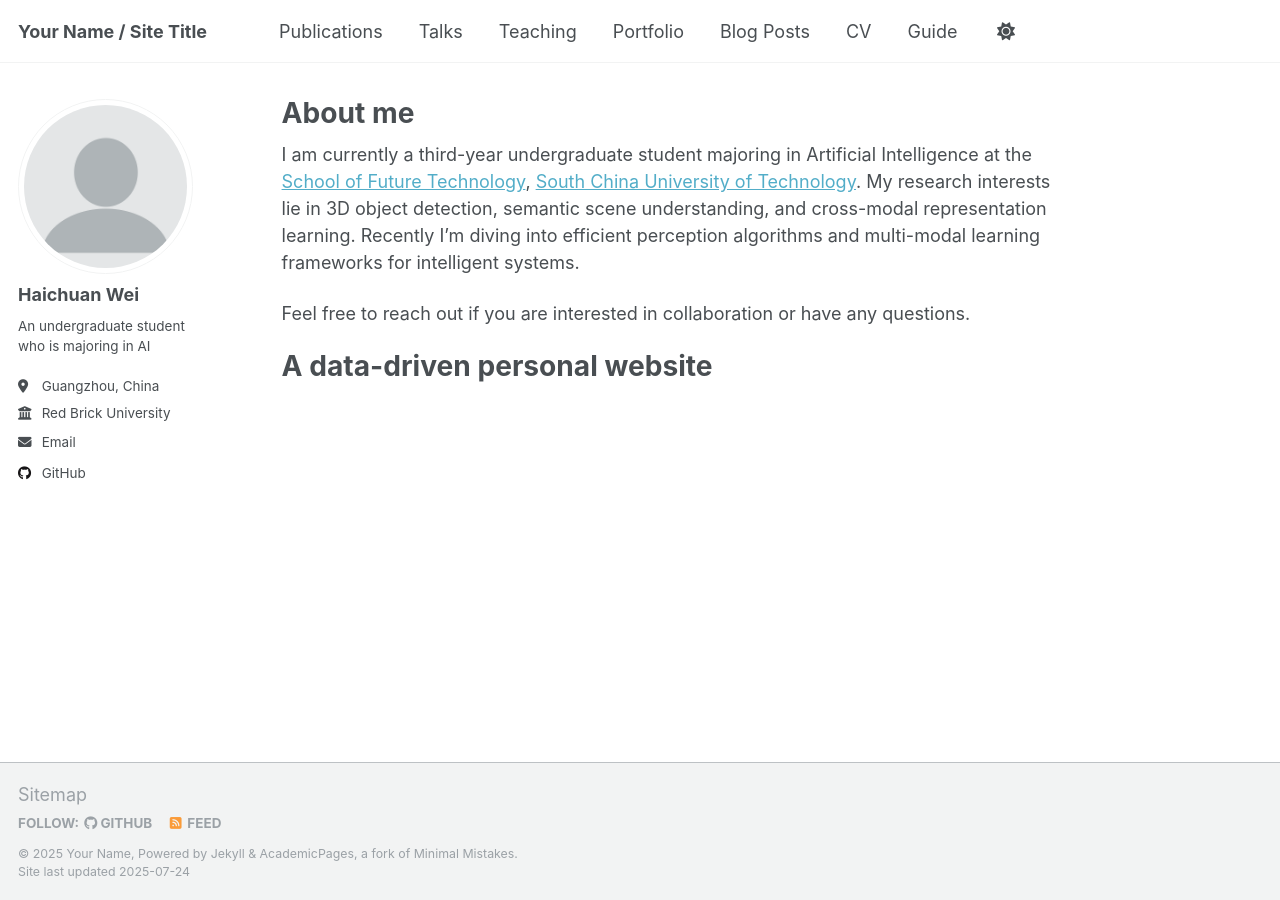
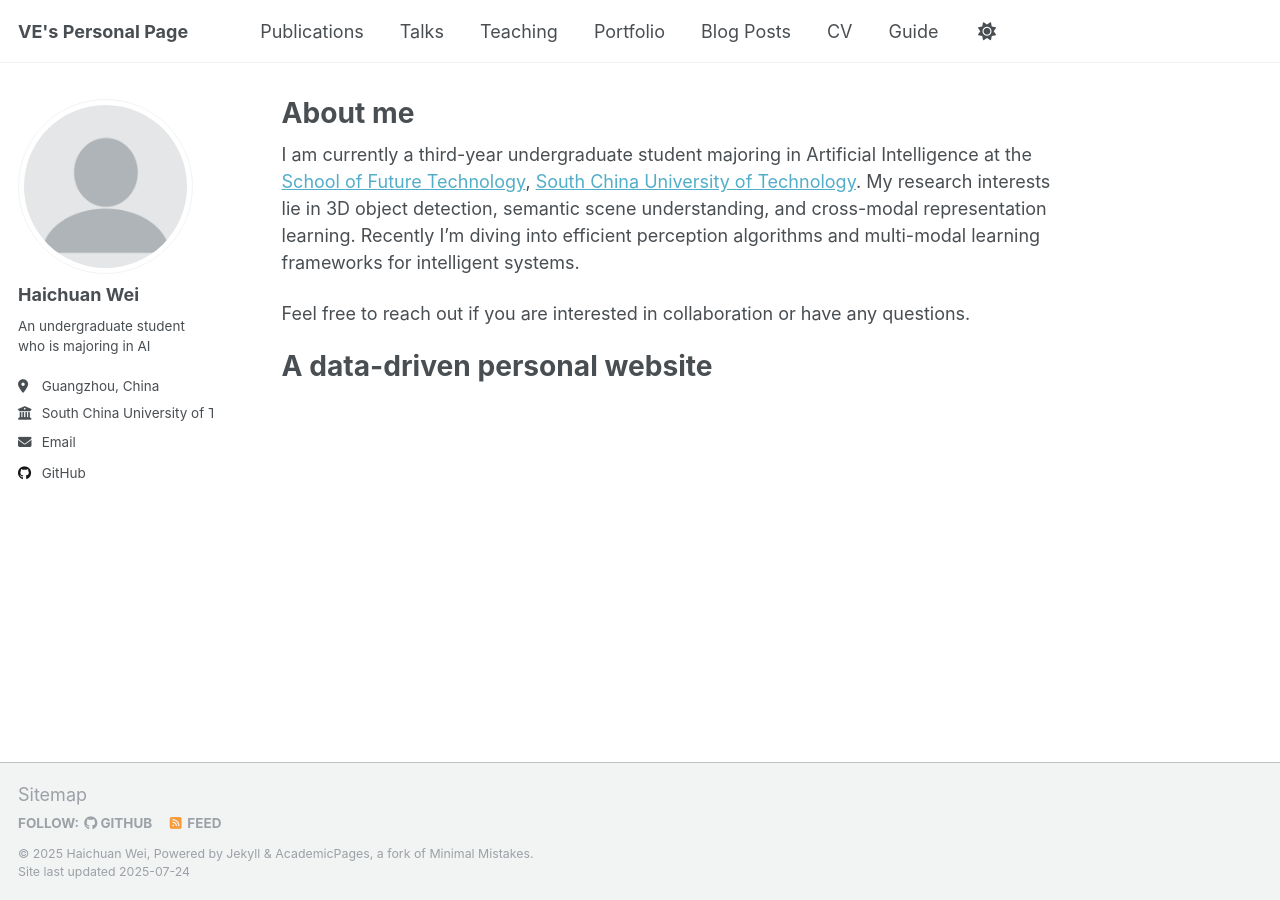
Before and after one commit to VastEpiphany/VastEpiphany.github.io, a Jekyll site: the page built from _pages/about.md, in a window 1280 px wide. Built offline with Jekyll 4.4.1, drawn with Linux system fonts in a browser that asks for light colours; a script that is not in the unit is left out.

Commit message:
left config update 2

```diff
--- a/_config.yml
+++ b/_config.yml
@@ -9,13 +9,13 @@
 # Basic Site Settings
 locale                   : "en-US"
 site_theme               : "default"
-title                    : "Your Name / Site Title"
+title                    : "VE's Personal Page"
 title_separator          : "-"
-name                     : &name "Your Name"
+name                     : &name "Haichuan Wei" # The name of the site owner, used in the footer and author profile
 description              : &description "personal description"
-url                      : https://academicpages.github.io # the base hostname & protocol for your site e.g. "https://[your GitHub username].github.io" or if you already have some other page hosted on Github then use "https://[your GitHub username].github.io/[Your Repo Name]"
+url                      : https://vastepiphany.github.io # the base hostname & protocol for your site e.g. "https://[your GitHub username].github.io" or if you already have some other page hosted on Github then use "https://[your GitHub username].github.io/[Your Repo Name]"
 baseurl                  : "" # the subpath of your site, e.g. "/blog"
-repository               : "academicpages/academicpages.github.io"
+repository               : "VastEpiphany/VastEpiphany.github.io"
 
 # Site Author - The following control what appear as part of the author content on the side bar.
 #               If a field is blank the icon and link will not appear, otherwise it will be shown.
@@ -27,7 +27,7 @@ author:
   pronouns         : # example: "she/her"
   bio              : "An undergraduate student who is majoring in AI"
   location         : "Guangzhou, China"
-  employer         : "Red Brick University"
+  employer         : "South China University of Technology"
   uri              : # URL
   email            : "202264690106@mail.scut.edu.cn"
 
```
